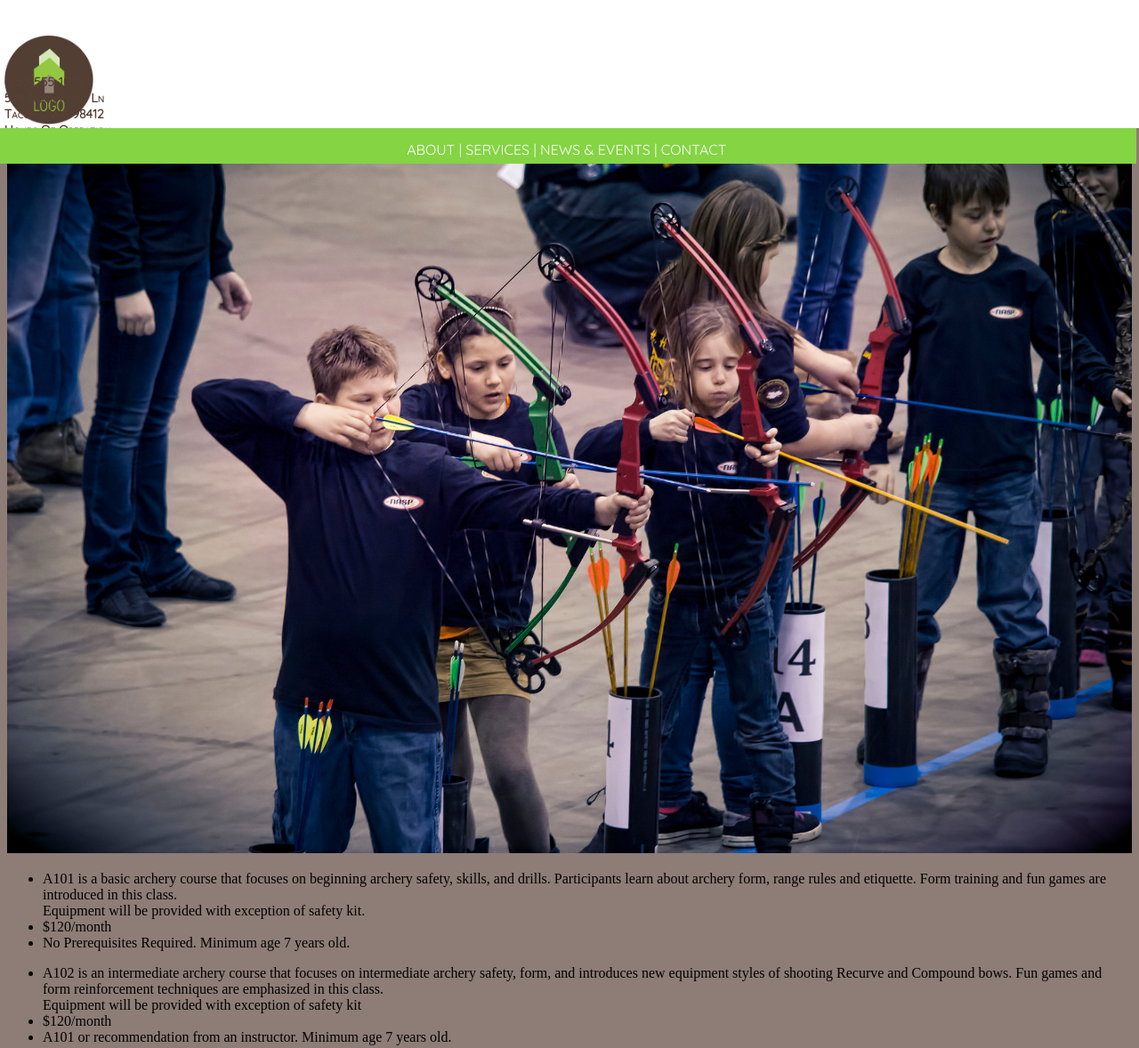
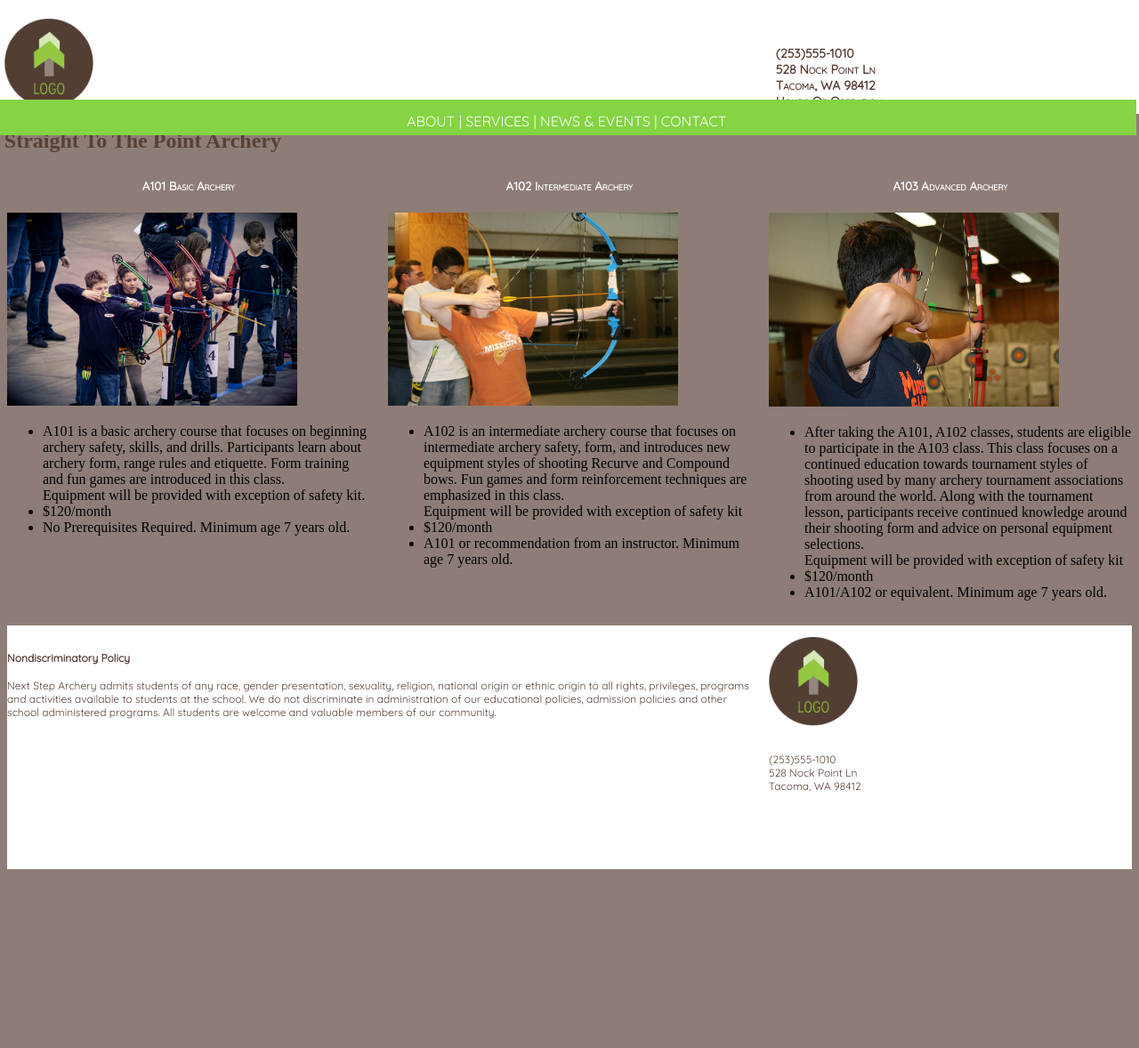
Before and after one commit to kel-dao/stp-archery, a plain HTML site: page services.html in a window 1280 px wide. Shown: the top 1178 px of the page at 89% size. After the commit the page ends 985 px from the top, so only its background shows below. Drawn offline with Linux system fonts and the light colour scheme; a web font is replaced by a local one.

Commit message:
shift services main down

```diff
--- a/responsivegridsystem/css/3cols.css
+++ b/responsivegridsystem/css/3cols.css
@@ -70,5 +70,5 @@
 }
 
 img {
-  max-width: 100%;
+  max-width: 80%;
 }
--- a/services.css
+++ b/services.css
@@ -15,7 +15,7 @@ header {
   left: -0.2rem;
   margin: 0;
   padding: 0.5rem;
-  height: 8rem;
+  height: 7rem;
   position: fixed;
   z-index: 999;
 }
@@ -37,10 +37,6 @@ a:visited {
   background-color: #B4D2F0;
 }
 
-p::first-letter {
-  font-size: 36px;
-}
-
 h1 {
   font-family: 'Vast Shadow', cursive;
   font-variant: small-caps;
@@ -59,7 +55,7 @@ header h4 {
   color: #584036;
   text-align: left;
   position: fixed;
-  top: 4rem;
+  top: 2rem;
   width: 100%;
   z-index: 999;
 }
@@ -70,7 +66,7 @@ nav {
   align-content: center;
   text-align: center;
   height: 2rem;
-  top: 9rem;
+  top: 7rem;
   left: -0.2rem;
   position: fixed;
   width: 100%;
@@ -78,6 +74,10 @@ nav {
   color: #FFFFFF;
   font-size: 1rem;
   padding-top: 0.5rem;
+}
+
+main {
+  padding-top: 5rem;
 }
 
 h3 {
@@ -114,3 +114,7 @@ footer .p {
 footer .col_span_3_of_3 {
   color: #84d443;
 }
+
+footer .group {
+  background-color: #FFFFFF;
+}
--- a/services.html
+++ b/services.html
@@ -11,12 +11,17 @@
 
 <body>
   <header>
-    <h1><a href="index.html"><img src="images/logo.jpg" alt="Logo" width="100"></a></h1>
+    <div class="col span_2_of_3">
+    <a href="index.html"><img src="images/logo.jpg" alt="Logo" width="100"></a>
+      <h2>Straight To The Point Archery</h2>
+    </div>
+    <div class="col span_1_of_3">
     <h4>(253)555-1010
       <br>528 Nock Point Ln
       <br>Tacoma, WA 98412
       <br>Hours of Operation
     </h4>
+    </div>
   </header>
     <nav>
      <a href="about.html">ABOUT</a> |
@@ -28,7 +33,8 @@
 
   <main>
   <h3>Classes</h3>
-  <section class="col_span_1_of_3">
+  <div class="section group">
+  <div class="col span_1_of_3">
     <h5>A101 Basic Archery</h5>
     <img src="images/class1.jpg" alt="class 1">
     <ul class="classes">
@@ -37,9 +43,9 @@
       <li>$120/month</li>
       <li>No Prerequisites Required. Minimum age 7 years old.</li>
     </ul>
-  </section>
+    </div>
 
-  <section class="col_span_1_of_3>
+   <div class="col span_1_of_3">
     <h5>A102 Intermediate Archery</h5>
     <img src="images/class2.jpg" alt="class 1">
     <ul class="classes">
@@ -48,9 +54,9 @@
       <li>$120/month</li>
       <li>A101 or recommendation from an instructor. Minimum age 7 years old.</li>
     </ul>
-  </section>
+    </div>
 
-  <section class="col_span_1_of_3>
+    <div class="col span_1_of_3">
     <h5>A103 Advanced Archery</h5>
     <img src="images/lesson2.jpg" alt="class 1">
     <ul class="classes">
@@ -59,24 +65,28 @@
       <li>$120/month</li>
       <li>A101/A102 or equivalent. Minimum age 7 years old.</li>
     </ul>
-  </section>
+    </div>
+    </div>
 
   <footer>
-    <section class="col_span_2_of_3"><h4>Nondiscriminatory Policy</h4>
+      <div class="footer group">
+      <div class="col span_2_of_3">
+      <h4>Nondiscriminatory Policy</h4>
       <p>Next Step Archery admits students of any race, gender presentation, sexuality, religion, national origin or ethnic origin to all rights, privileges, programs and activities available to students at the school. We do not discriminate in administration of our educational policies, admission policies and other school administered programs. All students are welcome and valuable members of our community.
-      </p></section>
+        </p></div>
 
-    <section class="col_span_1_of_3"><img src="images/logo.jpg" alt="Logo" width="100">
+      <div class="col span_1_of_3"><img src="images/logo.jpg" alt="Logo" width="100">
     <p><a href="mailto:stparchery@email.com">stparchery@email.com</a><br>(253)555-1010
     <br>528 Nock Point Ln
-      <br>Tacoma, WA 98412</p></section>
+      <br>Tacoma, WA 98412</p></div>
 
-    <section class="col_span_3_of_3">
+    <div class="col span_3_of_3">
      <a href="https://facebook.com"><i class="fa fa-facebook-square fa-3x"></i></a>
      <a href="https://twitter.com"><i class="fa fa-twitter-square fa-3x"></i></a>
      <a href="https://instagram.com"><i class="fa fa-camera-retro fa-3x"></i></a>
      <a href="https://yelp.com"><i class="fa fa-yelp fa-3x"></i></a>
-    </section>
+    </div>
+    </div>
 
   </footer>
   </main>
```
